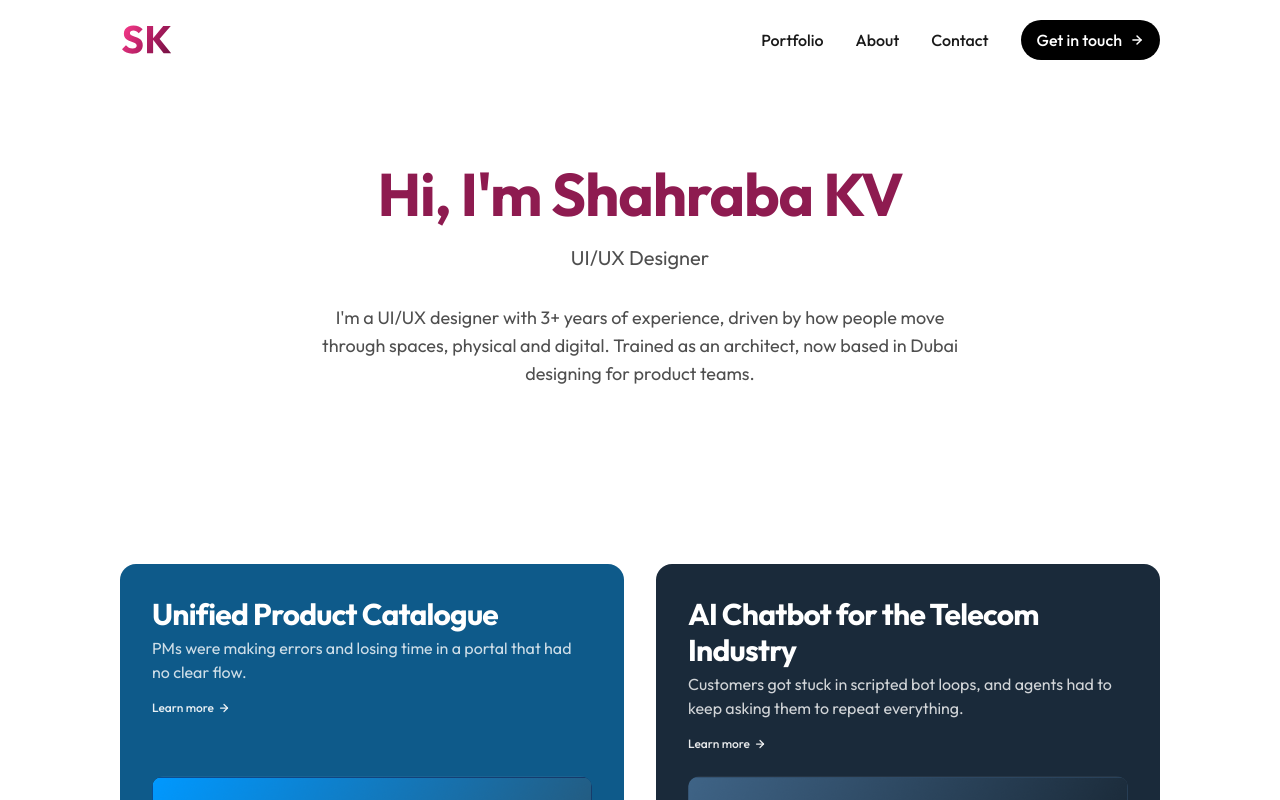
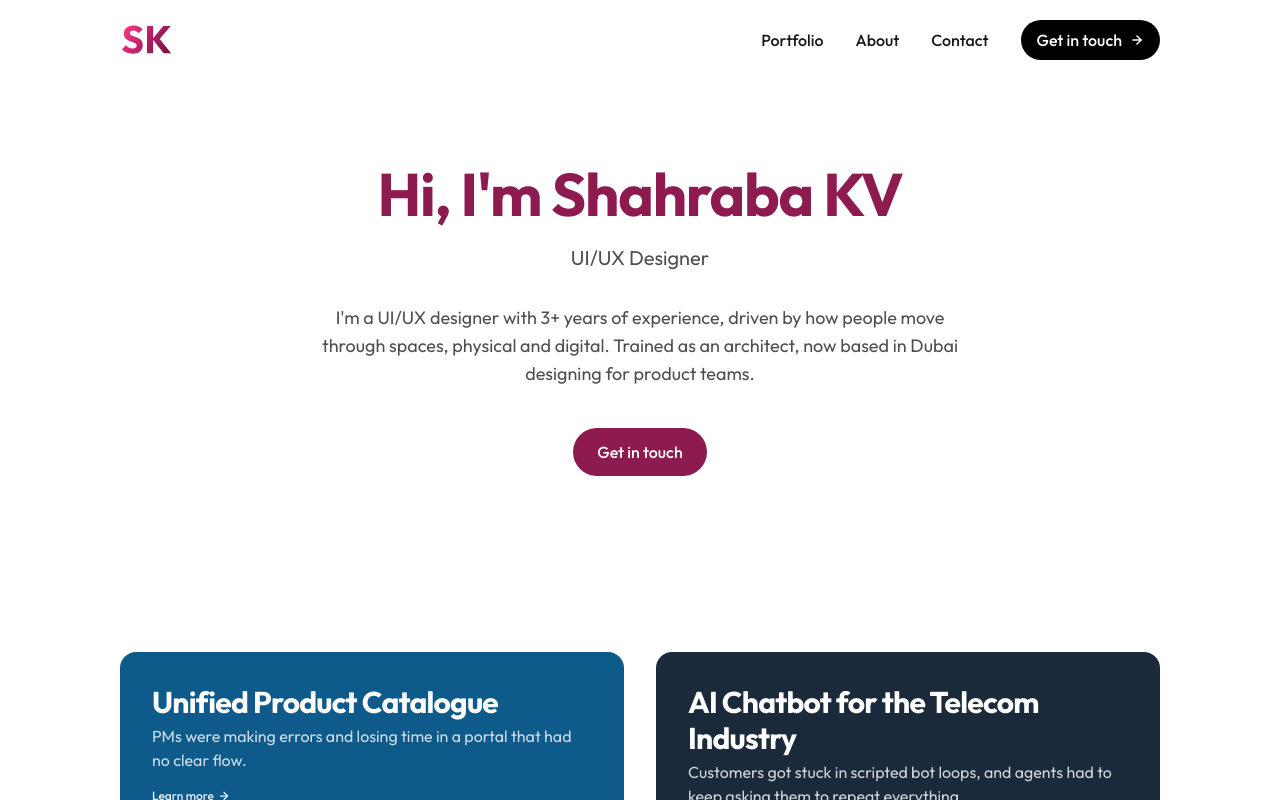
Before and after one commit to shahrabasheri/sharaba-portfolio, a Next.js app: page / in a window 1280 px wide. Shown: the top 800 px of the page. Built offline with nearby package versions, Linux system fonts and the light colour scheme.

Commit message:
Revert "Remove Get in touch CTA from hero"
This reverts commit a146a08a4413e1824dd36322c877e2a09e82ef51.

```diff
--- a/src/app/components/Hero.tsx
+++ b/src/app/components/Hero.tsx
@@ -8,11 +8,19 @@ export default function Hero() {
         <p className="text-text-secondary text-lg md:text-xl mb-8">
           UI/UX Designer
         </p>
-        <p className="text-text-secondary text-base md:text-lg leading-relaxed max-w-2xl mx-auto">
+        <p className="text-text-secondary text-base md:text-lg leading-relaxed max-w-2xl mx-auto mb-10">
           I&apos;m a UI/UX designer with 3+ years of experience, driven by how
           people move through spaces, physical and digital. Trained as an
           architect, now based in Dubai designing for product teams.
         </p>
+        <div className="flex flex-wrap items-center justify-center gap-3">
+          <a
+            href="/contact"
+            className="inline-flex items-center gap-2 px-6 py-3 bg-gold-dark text-white rounded-full font-medium hover:bg-gold transition-all duration-300 text-base"
+          >
+            Get in touch
+          </a>
+        </div>
       </div>
     </section>
   );
```
